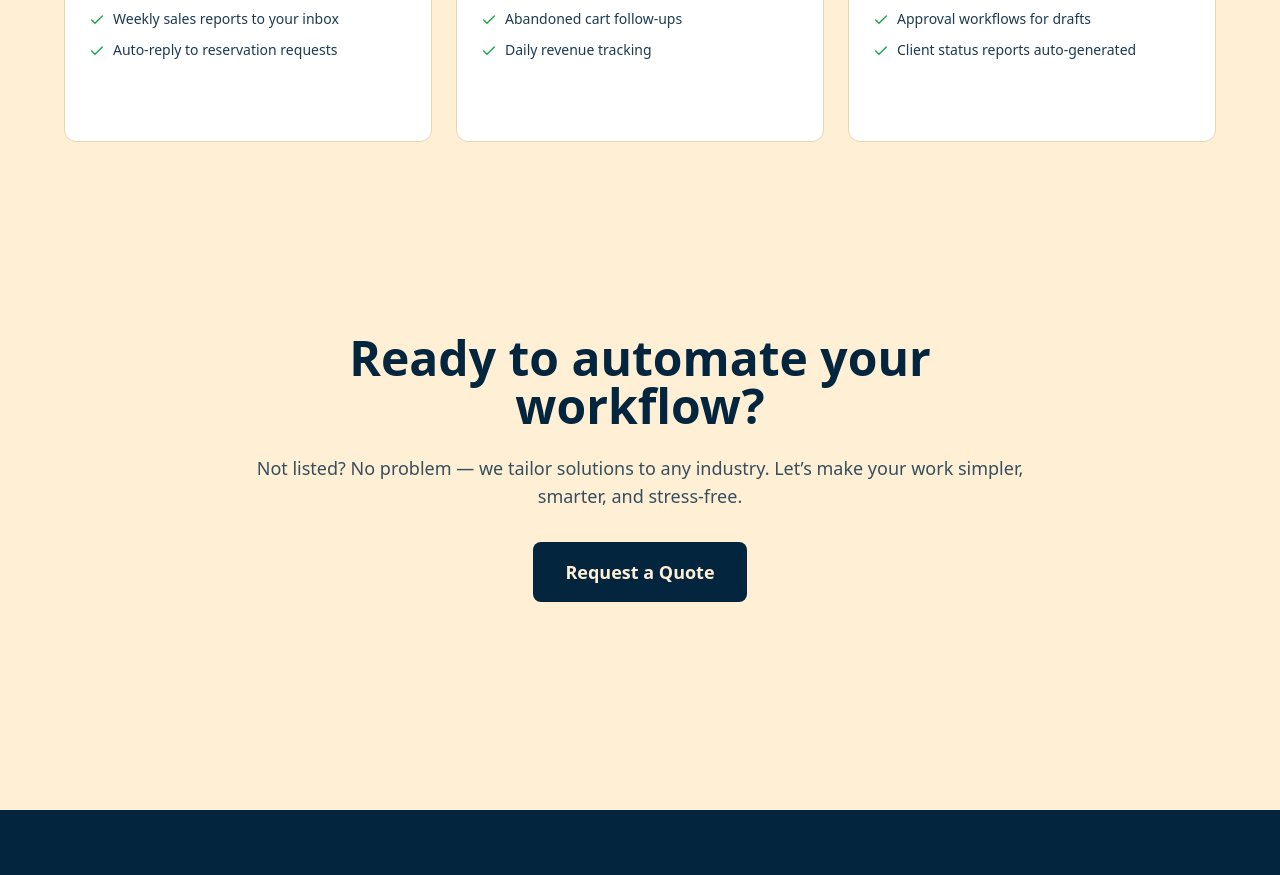
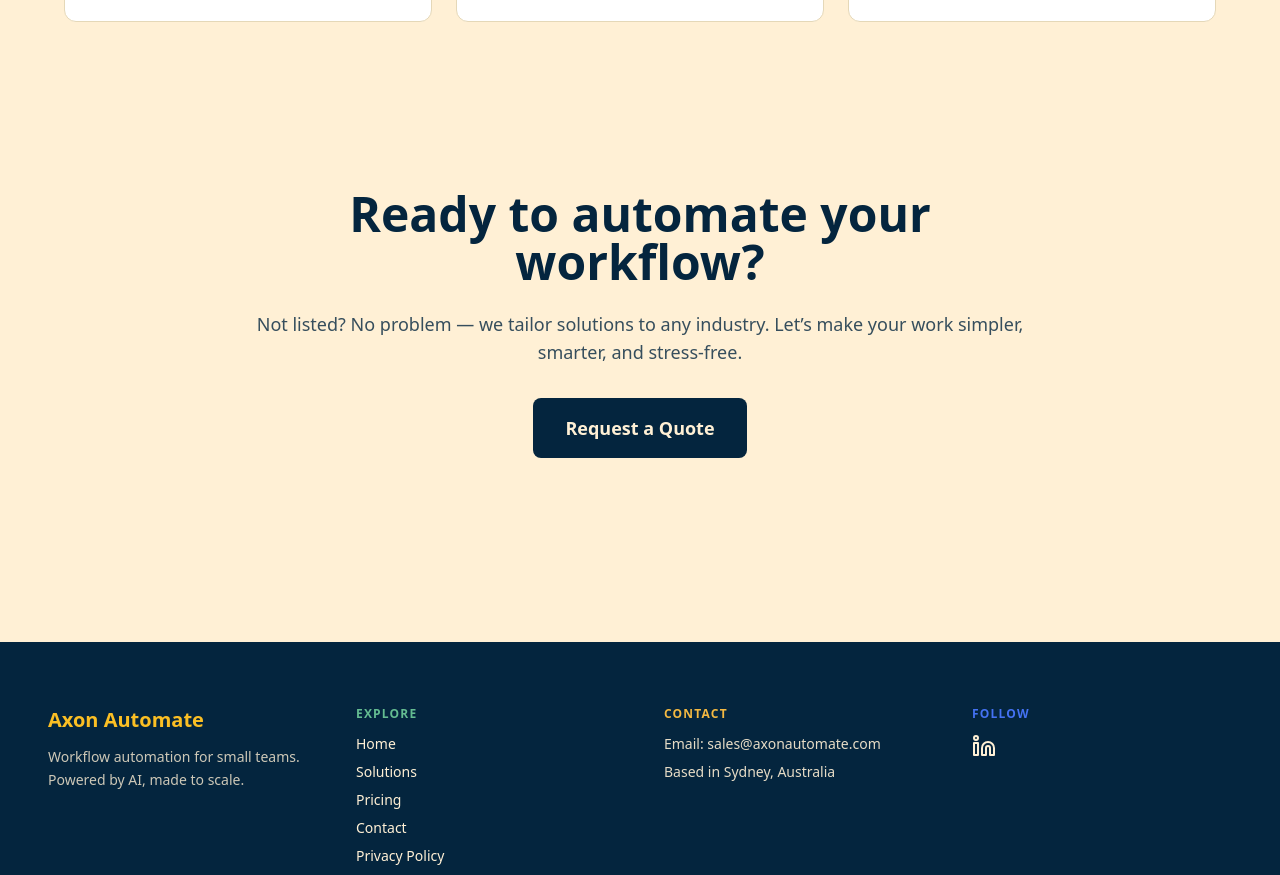
Before and after one commit to trimdex445/axon-automate, a Next.js app: page / in a window 1280 px wide. Shown: the part 2680-3555 px from the top of the page. Built offline with nearby package versions, Linux system fonts and the light colour scheme.

Commit message:
Tightened vertical spacing between hero and sections on landing page

```diff
--- a/pages/index.tsx
+++ b/pages/index.tsx
@@ -22,7 +22,7 @@ export default function Home() {
     <Layout>
       {/* Hero */}
       <section
-        className="relative w-full h-[calc(80vh-5rem)] flex flex-col md:flex-row items-center justify-between bg-[#fff0d5] px-6 md:px-20"
+        className="relative w-full h-[calc(65vh-5rem)] flex flex-col md:flex-row items-center justify-between bg-[#fff0d5] px-6 md:px-20"
         id="hero"
       >
         {/* Left - Text */}
@@ -269,7 +269,7 @@ export default function Home() {
       </section>
 
       {/* CTA */}
-      <section className="py-20 bg-[#fff0d5] text-center px-6 md:px-0">
+      <section className="py-14 bg-[#fff0d5] text-center px-6 md:px-0">
         <div className="max-w-3xl mx-auto">
           <h2 className="text-4xl md:text-5xl font-extrabold text-[#04253e] mb-6">
             Ready to automate your workflow?
```
